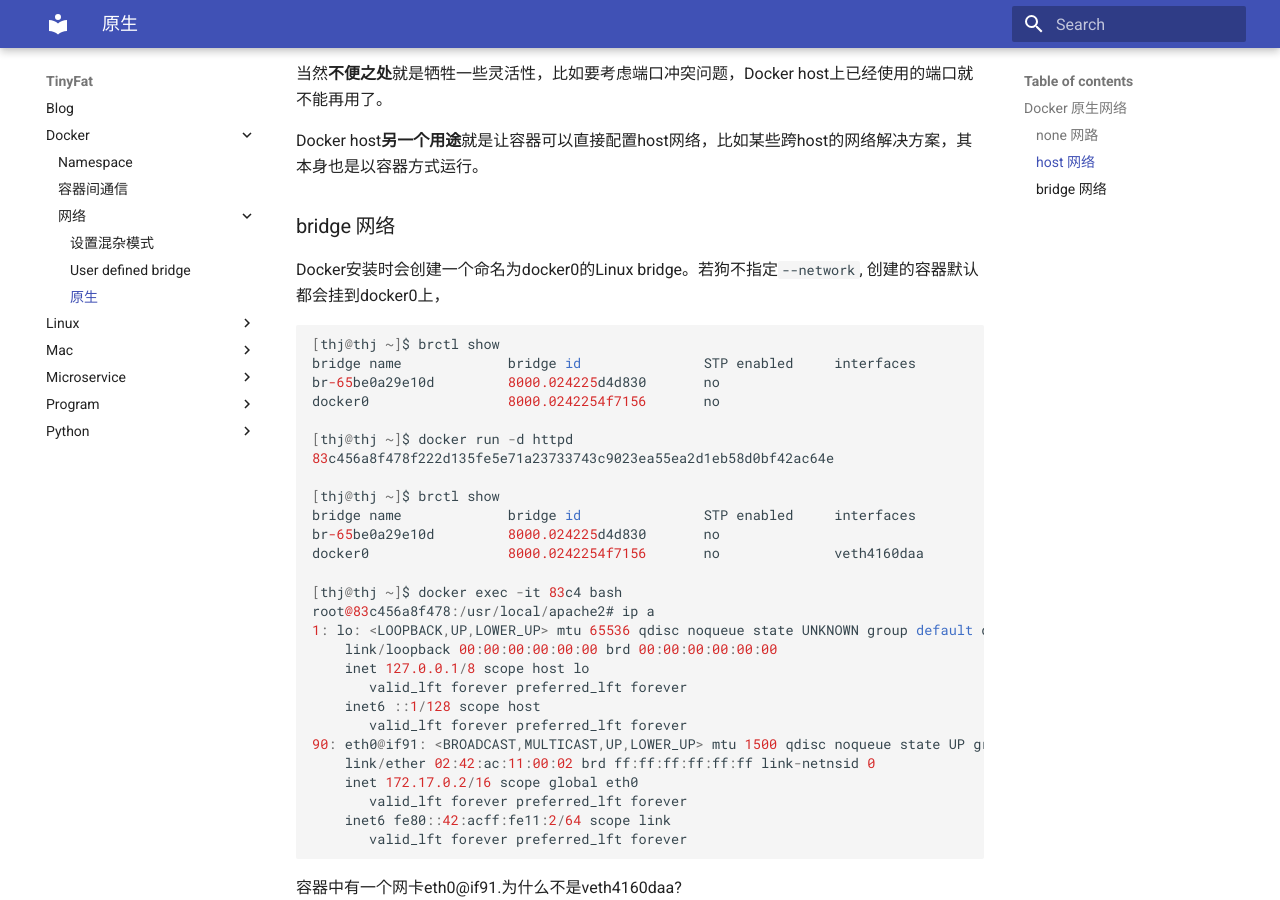
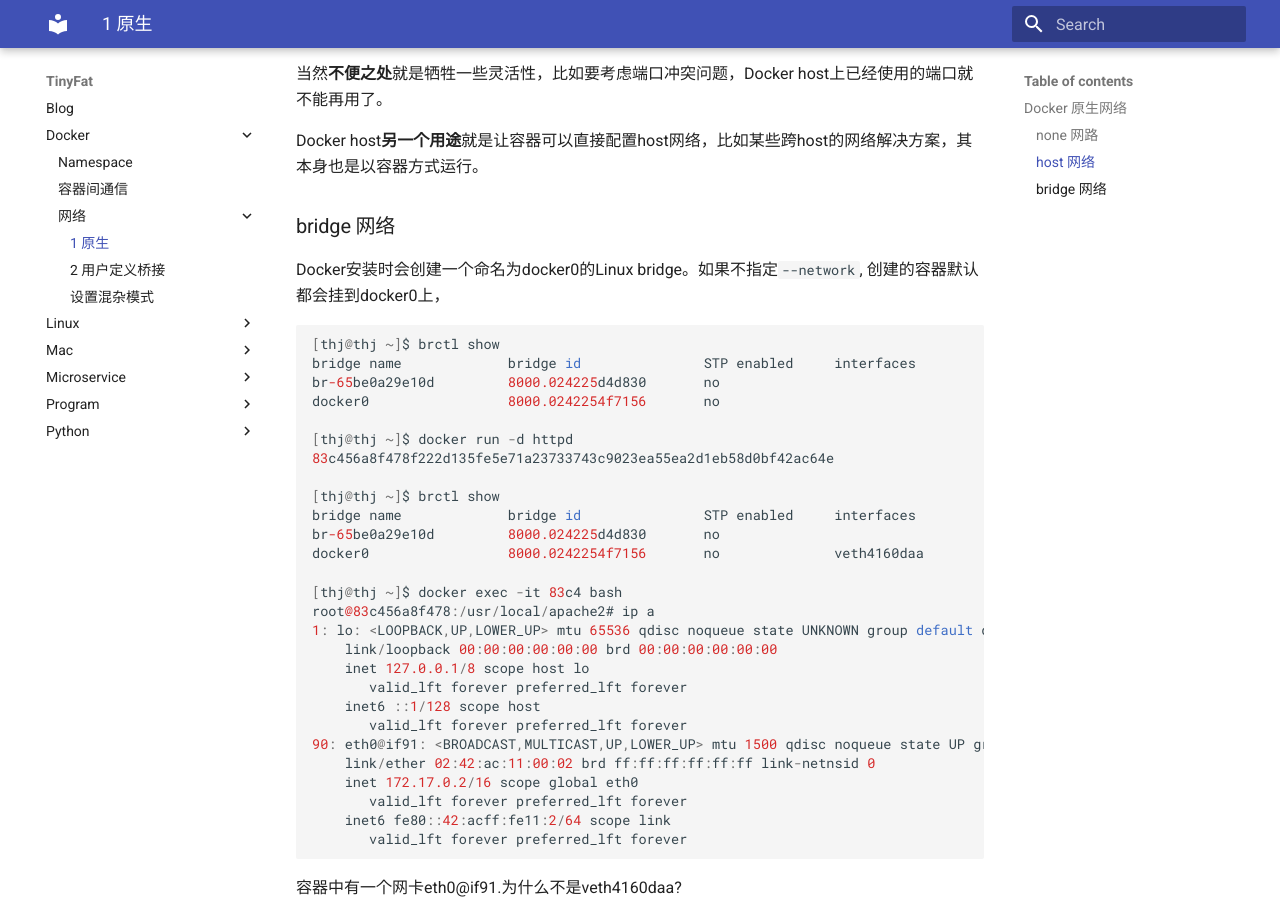
Before and after one commit to thj8/blog, an MkDocs documentation site: the page built from docs/Docker/网络/1-原生.md, in a window 1280 px wide and 900 px high, scrolled down 1155 px. Built offline with MkDocs 1.6.1 and Material for MkDocs 9.7.7, drawn with Linux system fonts in a browser that asks for light colours.

Commit message:
docker network

````diff
--- a/docs/Docker/网络/原生.md
+++ b/docs/Docker/网络/1-原生.md
@@ -51,7 +51,7 @@ lo        Link encap:Local Loopback
 Docker host**另一个用途**就是让容器可以直接配置host网络，比如某些跨host的网络解决方案，其本身也是以容器方式运行。
 
 ### bridge 网络
-Docker安装时会创建一个命名为docker0的Linux bridge。若狗不指定`--network`, 创建的容器默认都会挂到docker0上，
+Docker安装时会创建一个命名为docker0的Linux bridge。如果不指定`--network`, 创建的容器默认都会挂到docker0上，
 ```
 [thj@thj ~]$ brctl show
 bridge name             bridge id               STP enabled     interfaces
````
Also changed, not shown: docs/Docker/网络/2-用户定义桥接.md (renamed from docs/Docker/网络/user-defined-bridge.md), docs/Docker/网络/3-macvlan.md (renamed from docs/Docker/网络/macvlan.md).
